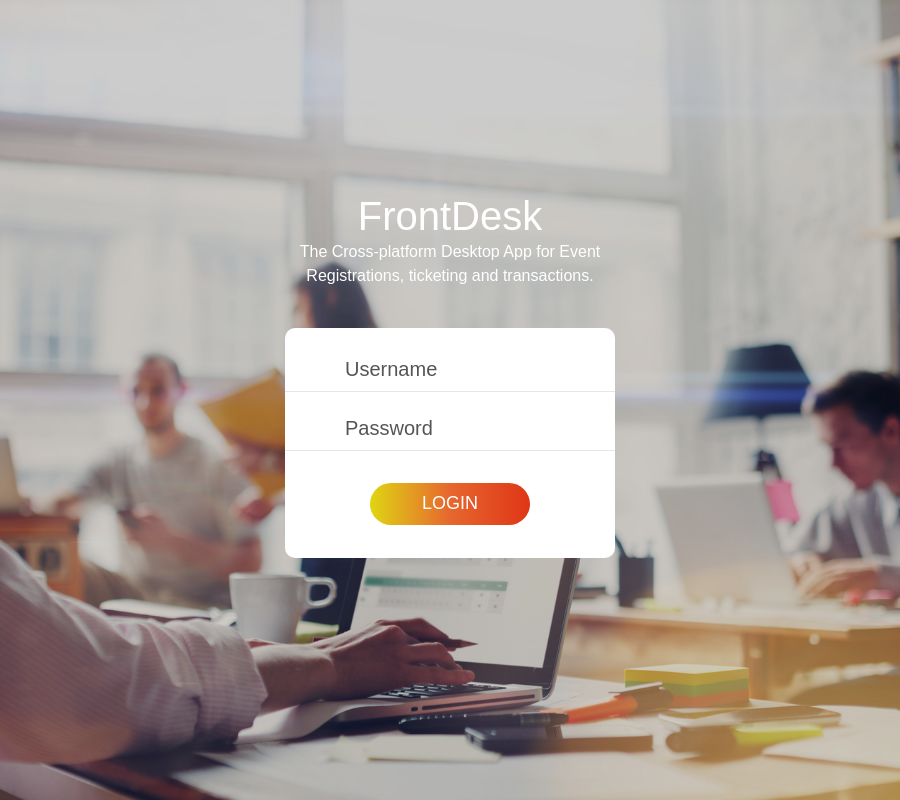
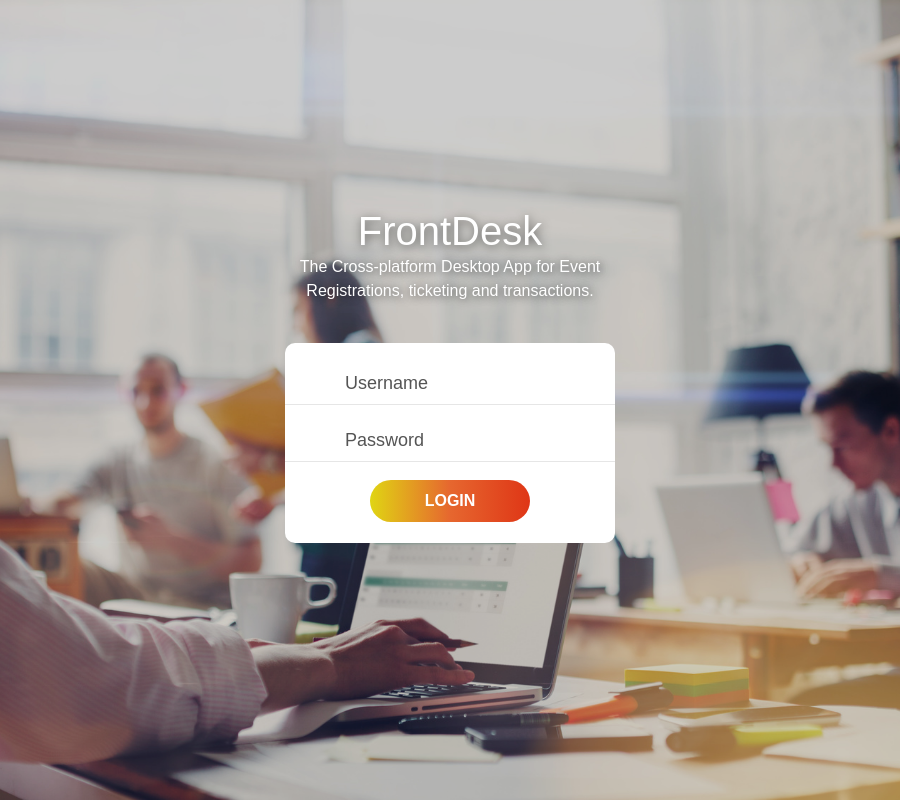
Before and after one commit to menahishayan/FrontDesk-Desktop, an Electron app: page index.html in a window 900 px wide. Drawn offline with nearby package versions, Linux system fonts and the light colour scheme.

Commit message:
login UI update

```diff
--- a/css/main.css
+++ b/css/main.css
@@ -215,7 +215,7 @@ iframe {
 
 .input100 {
   font-family: Corbel, sans-serif;
-  font-size: 20px;
+  font-size: 18px;
   color: #555555;
   line-height: 1;
   display: block;
@@ -320,11 +320,14 @@ iframe {
   display: flex;
   flex-wrap: wrap;
   justify-content: center;
+  margin-top: 18px;
+  margin-bottom: -12px;
 }
 
 .login100-form-btn {
   font-family: Corbel, sans-serif;
-  font-size: 18px;
+  font-size: 16px;
+  font-weight: bold;
   color: #fff;
   line-height: 1.2;
   text-transform: uppercase;
@@ -336,7 +339,7 @@ iframe {
   display: flex;
   justify-content: center;
   align-items: center;
-  padding: 0 20px;
+  padding: 0 10px;
   min-width: 160px;
   height: 42px;
   border-radius: 21px;
--- a/index.html
+++ b/index.html
@@ -34,10 +34,10 @@
 		<div class="container-login100" style="background-image: url('images/bg-01.jpg');">
 			<div class="wrap-login100 p-b-50">
 				<div class="d-flex justify-content-center align-items-center">
-					<h1 style="color: white;">FrontDesk</h1>
+					<h1 style="color: white; text-shadow: 1px 2px 10px rgba(0,0,0,0.52);">FrontDesk</h1>
 				</div>
 				<div class="d-flex justify-content-center align-items-center m-b-40">
-					<span class="text-center" style="color: white;">The Cross-platform Desktop App for Event Registrations, ticketing and transactions. </span>
+					<span class="text-center" style="color: white; text-shadow: 1px 1px 8px rgba(0,0,0,0.62);">The Cross-platform Desktop App for Event Registrations, ticketing and transactions. </span>
 				</div>
 
 				<form class="login100-form validate-form p-b-33 p-t-5">
```
